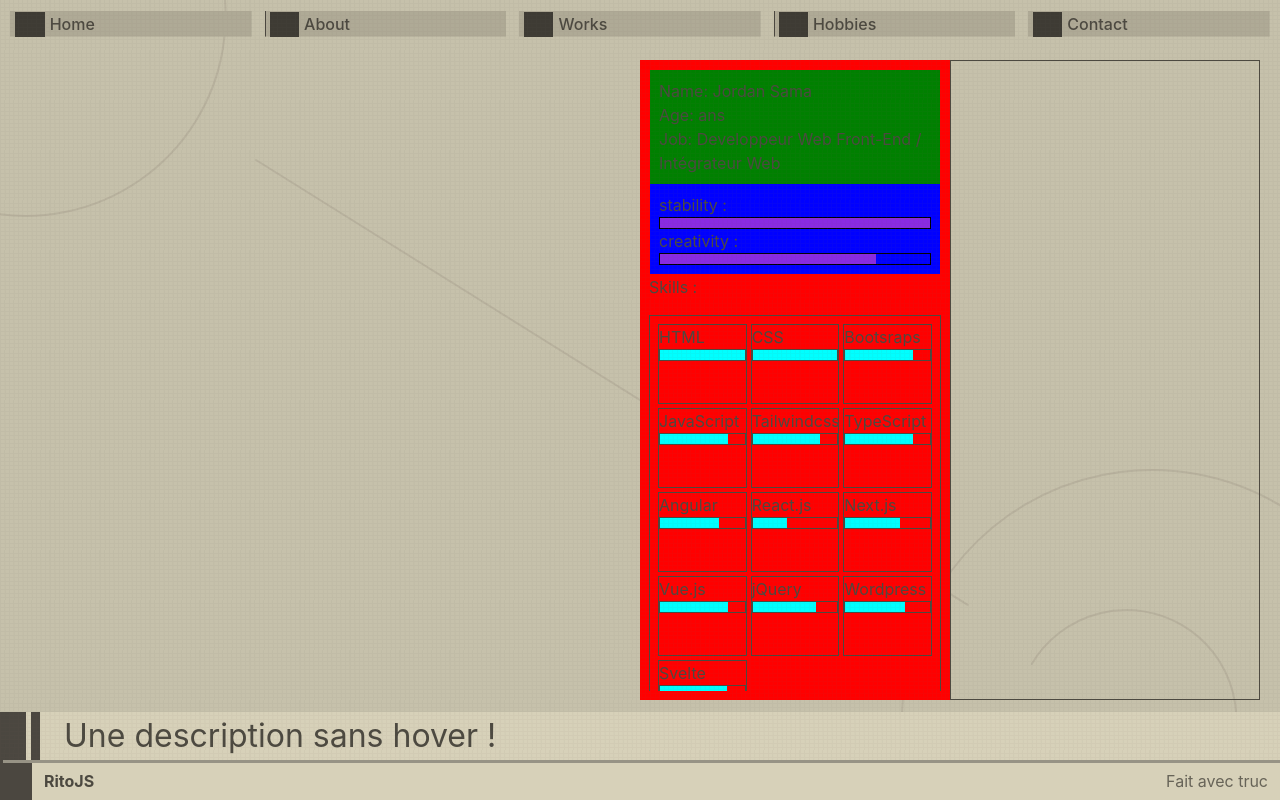
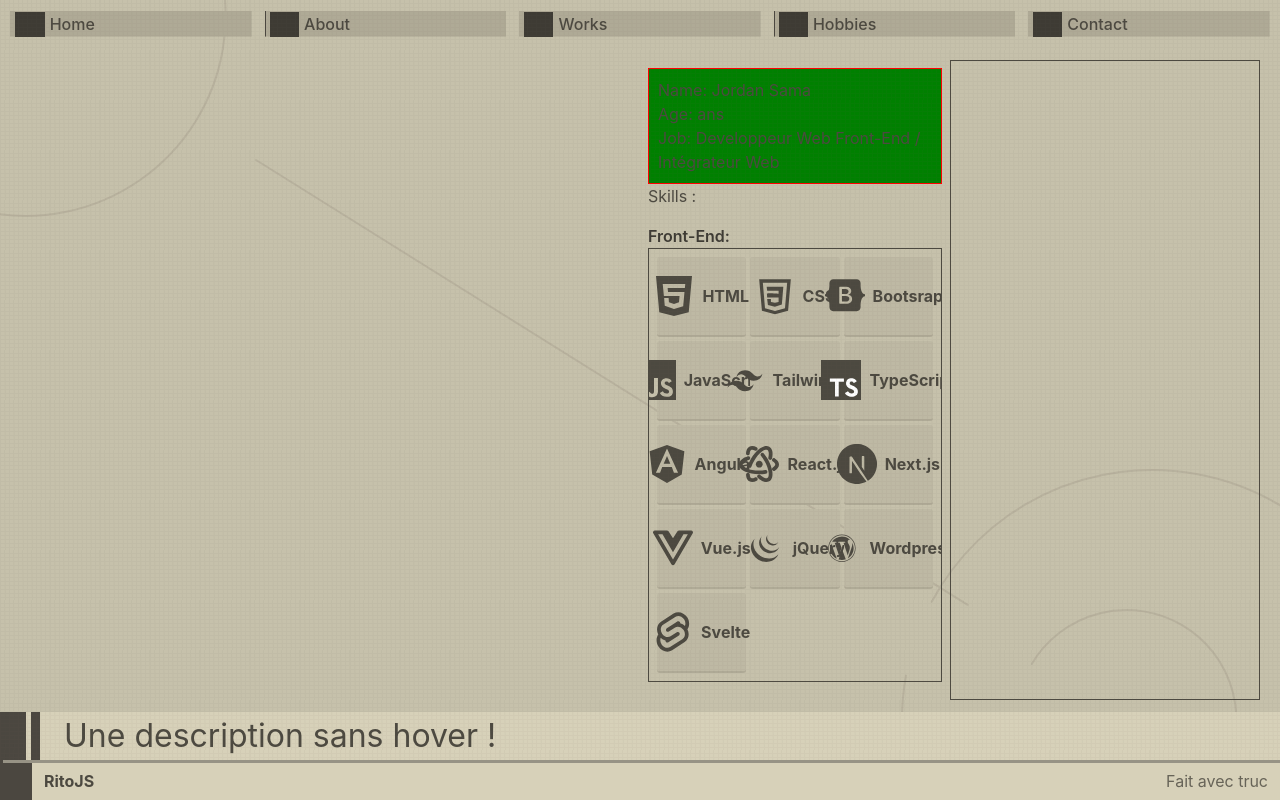
Before and after one commit to RitoJS/Portfolio, a SvelteKit app in the folder Jordan/: page /about in a window 1280 px wide. Built offline with nearby package versions, Linux system fonts and the light colour scheme.

Commit message:
style about

```diff
--- a/Jordan/src/lib/components/detail.svelte
+++ b/Jordan/src/lib/components/detail.svelte
@@ -1,6 +1,5 @@
 <script lang="ts">
 	import type { Works } from "$lib/types/works";
-    import AnimationLetter from "./animation-letter.svelte";
 	import Gallery from "./gallery.svelte";
     type Props = {
         work:  Works;
@@ -78,7 +77,7 @@
                 <div class="languages-used grid grid-cols-1 sm:grid-cols-2 md:grid-cols-3  justify-items-center">
                     {#each work.languages as language, index (index) }
                         <p class="language-block p-2 m-1 text-center w-full sm:w-40 flex justify-center items-center font-bold">
-                            <img class="icons-works mr-2" src="/{language.icon}" alt="icone {language.name}" />{ language.name }
+                            <img class="icons-general mr-2" src="/{language.icon}" alt="icone {language.name}" />{ language.name }
                         </p>
                     {/each}
                 </div>
@@ -164,16 +163,9 @@
             padding: 5px;
         }
 
-        .icons-works {
-            height: 40px;
-            width: 40px;
-        }
 
-        .language-block {
-            background-color: var(--focus-text-color);
-            border-bottom: 2px solid var(--default-bg-elements);
-            border-radius: 3px;
-        }
+
+
     }
 
      .section-imgs {
--- a/Jordan/src/lib/mock/about-mock.ts
+++ b/Jordan/src/lib/mock/about-mock.ts
@@ -56,7 +56,7 @@ export const aboutMock: About = {
                         {
                 name: 'Vue.js',
                 bar: 80,
-                icon: ''
+                icon: 'assets/icons/vue.svg',
             },
                         {
                 name: 'jQuery',
--- a/Jordan/src/routes/about/+page.svelte
+++ b/Jordan/src/routes/about/+page.svelte
@@ -12,10 +12,6 @@
 
     let about: About = aboutMock;
 
-    const prefersReducedMotion =
-        typeof window !== 'undefined' &&
-        window.matchMedia('(prefers-reduced-motion: reduce)').matches;
-
     function getAge(date: Date) {
         const today = new Date();
         let age = today.getFullYear() - date.getFullYear();
@@ -26,49 +22,6 @@
         return age;
     }
 
-    type BarOptions = {
-        to?: number; // % value
-        duration?: number;
-        offset?: number;
-        index?: number;
-        step?: number;
-        easing?: string;
-    };
-
-    function animateBar(
-        node: HTMLElement,
-        { to = 100, duration = 1000, offset = 0, index = 0, step = 150, easing = 'ease-out' }: BarOptions = {}
-    ) {
-        if (prefersReducedMotion) {
-            node.style.width = `${to}%`;
-            return;
-        }
-
-        let anim: Animation | undefined;
-        let destroyed = false;
-
-        // Waiting for --stagger-delay duration to finish
-        const frame = requestAnimationFrame(async () => {
-            const host = node.closest<HTMLElement>('[style*="--stagger-delay"]');
-            const blockAnim = host?.getAnimations()[0];
-
-            if (blockAnim) await blockAnim.finished.catch(() => {});
-            if (destroyed) return;
-
-            anim = node.animate(
-                [{ width: '0%' }, { width: `${to}%` }],
-                { duration, delay: offset + index * step, easing, fill: 'both' }
-            );
-        });
-
-        return {
-            destroy() {
-                destroyed = true;
-                cancelAnimationFrame(frame);
-                anim?.cancel();
-            }
-        };
-    }
 </script>
 
 <!--Mobile-->
@@ -81,32 +34,14 @@
                 <img class="hidden lg:block" src={avatarDesktop} alt="mon portrait sur grand écran !"  />
             </div>
 
-            <div class="main-stats-info flex flex-col border-red w-2/3">
-                <div class="names-and-jobs border-green w-full h-1/3 p-2">
+            <div class="main-stats-info flex flex-col  w-2/3">
+                <div class="names-and-jobs border-green w-full h-full p-2">
                     <p>Name: <AnimationLetter data={about.name} className='' /></p>
                     <p>Age: <AnimationLetter data={getAge(about.age)} className='' /> ans</p>
                     <p>Job: <AnimationLetter data={about.job} className='' /></p>
                 </div>
 
-                <div class="main-gauges border-blue w-full h-2/3">
-                    <div class="gauges flex flex-col p-2">
-                        <div class="mr-2">stability :</div>
-                        <div class="animated-bar w-full h-3">
-                            <div
-                                class="h-full"
-                                use:animateBar={{ to: about.stability, offset: 300, duration: 1500 }}
-                            ></div>
-                        </div>
 
-                        <div class="mr-2">creativity :</div>
-                        <div class="animated-bar w-full h-3">
-                            <div
-                                class="h-full"
-                                use:animateBar={{ to: about.creativity, offset: 300, duration: 1500 }}
-                            ></div>
-                        </div>
-                    </div>
-                </div>
             </div>
         </div>
 
@@ -117,7 +52,7 @@
             </div>
         </div>
 
-        <div class=" flex flex-col sub-stats w-full lg:w-2/3 xl:w-1/4 h-3/6 lg:h-full border-red p-2">
+        <div class=" flex flex-col sub-stats w-full lg:w-2/3 xl:w-1/4 h-3/6 lg:h-full p-2">
             <!--Desktop-->
             <div class="hidden lg:block">
                 <div class="main-stats-info flex flex-col border-red w-full">
@@ -126,79 +61,53 @@
                         <p>Age: <AnimationLetter data={getAge(about.age)} className='' /> ans</p>
                         <p>Job: <AnimationLetter data={about.job} className='' /></p>
                     </div>
-
-                    <div class="main-gauges border-blue w-full h-2/3">
-                        <div class="gauges flex flex-col p-2">
-                            <div class="mr-2">stability :</div>
-                            <div class="animated-bar w-full h-3">
-                                <div
-                                    class="h-full"
-                                    use:animateBar={{ to: about.stability, offset: 300, duration: 1500 }}
-                                ></div>
-                            </div>
-
-                            <div class="mr-2">creativity :</div>
-                            <div class="animated-bar w-full h-3">
-                                <div
-                                    class="h-full"
-                                    use:animateBar={{ to: about.creativity, offset: 300, duration: 1500 }}
-                                ></div>
-                            </div>
-                        </div>
-                    </div>
                 </div>
             </div>
             <h2 class="h-10">Skills :</h2>
             <div class="overflow-auto flex-1 min-h-0 skills-block">
                 <!--Front-->
-                <div class="front-block grid grid-cols-3 gap-1 w-full  border p-2">
+                <h3 class="font-semibold sections-text">Front-End: </h3>
+                <ul class=" grid grid-cols-3 gap-1 w-full  border p-2 mb-5">
                     <!--loop-->
                     {#each about.skills.front as front, index (index) }
-                        <div class="border h-20">
-                            <div class="name-subs">{ front.name }</div>
-                            <div class="bar-subs h-3 border">
-                                <div class="h-full" use:animateBar={{ to: front.bar, index: index, step: 200, offset: 200}}></div>
-                            </div>
-                        </div>
+                        <li class="language-block flex justify-center items-center font-bold h-20">
+                            <img class="icons-general mr-2" src="/{front.icon}" alt="icone {front.name}" /> <div>{ front.name }</div>
+                        </li>
                     {/each}
+                </ul>
 
-                </div>
                 <!--Back-->
-                <div class="back-block grid grid-cols-3 gap-1 w-full  border p-2">
+                <h3 class="font-semibold sections-text">Back-End: </h3>
+                <ul class="grid grid-cols-3 gap-1 w-full  border p-2 mb-3">
                     <!--loop-->
                     {#each about.skills.back as back, index (index) }
-                        <div class="border h-20">
-                            <div class="name-subs">{ back.name }</div>
-                            <div class="bar-subs h-3 border">
-                                <div class="h-full" use:animateBar={{ to: back.bar, index: index, step: 200, offset: 200}}></div>
-                            </div>
-                        </div>
+                        <li class="language-block flex justify-center items-center font-bold h-20">
+                            <img class="icons-general mr-2" src="/{back.icon}" alt="icone {back.name}" /> <div>{ back.name }</div>
+                        </li>
                     {/each}
-                </div>
+                </ul>
+
                 <!--Workflows-->
-                <div class="front-block grid grid-cols-3 gap-1 w-full  border p-2">
+                <h3 class="font-semibold sections-text">Workflows: </h3>
+                <ul class=" grid grid-cols-3 gap-1 w-full  border p-2 mb-3">
                     <!--loop-->
                     {#each about.skills.workflow as workflow, index (index) }
-                        <div class="border h-20">
-                            <div class="name-subs">{ workflow.name }</div>
-                            <div class="bar-subs h-3 border">
-                                <div class="h-full" use:animateBar={{ to: workflow.bar, index: index, step: 200, offset: 200}}></div>
-                            </div>
-                        </div>
+                        <li class="language-block flex justify-center items-center font-bold h-20">
+                            <img class="icons-general mr-2" src="/{workflow.icon}" alt="icone {workflow.name}" /> <div>{ workflow.name }</div>
+                        </li>
                     {/each}
-                </div>
+                </ul>
+
                 <!--Logiciel et plugin-->
-                <div class="front-block grid grid-cols-3 gap-1 w-full  border p-2">
+                <h3 class="font-semibold sections-text">Logiciel et plugin: </h3>
+                <ul class="front-block grid grid-cols-3 gap-1 w-full  border p-2">
                     <!--loop-->
                     {#each about.skills.plugin as plugin, index (index) }
-                        <div class="border h-20">
-                            <div class="name-subs">{ plugin.name }</div>
-                            <div class="bar-subs h-3 border">
-                                <div class="h-full" use:animateBar={{ to: plugin.bar, index: index, step: 200, offset: 200}}></div>
-                            </div>
-                        </div>
+                        <li class="language-block flex justify-center items-center font-bold h-20">
+                           <img class="icons-general mr-2" src="/{plugin.icon}" alt="icone {plugin.name}" /> <div>{ plugin.name }</div>
+                        </li>
                     {/each}
-                </div>
+                </ul>
             </div>
         </div>
         <div class="about-me-block w-full  h-1/6 xl:h-full border lg:hidden xl:block xl:w-1/4">
@@ -209,7 +118,7 @@
                     closedWidth = "100%"
                     closedHeight = "50px"
                     openWidth = "90%"
-                    openHeight = "90%"
+                    openHeight = "50%"
                     moveDuration = {600}
                     resizeDuration = {400}
                     startTop = "0%"
@@ -231,21 +140,3 @@
         </div>
     </div>
 </article>
-
-<style>
-    .animated-bar {
-        border: 1px solid black;
-
-        div {
-            background-color: blueviolet;
-            width: 0%;
-        }
-    }
-
-    .bar-subs {
-        div {
-            background-color: aqua;
-            width: 0%;
-        }
-    }
-</style>
--- a/Jordan/src/routes/layout.css
+++ b/Jordan/src/routes/layout.css
@@ -48,6 +48,10 @@ html, body {
     color: var(--default-text-color);
     display: flex;
     flex-direction: column;
+}
+
+.sections-text {
+    color: var(--bg-block-decorator);
 }
 
 .grid-bg {
@@ -207,6 +211,17 @@ html, body {
     color: var(--focus-text-color);
 }
 
+.language-block {
+    background-color: var(--focus-text-color);
+    border-bottom: 2px solid var(--default-bg-elements);
+    border-radius: 3px;
+}
+
+.icons-general {
+    height: 40px;
+    width: 40px;
+}
+
 
 /** Small size **/
 @media (min-width: 640px) {
```
